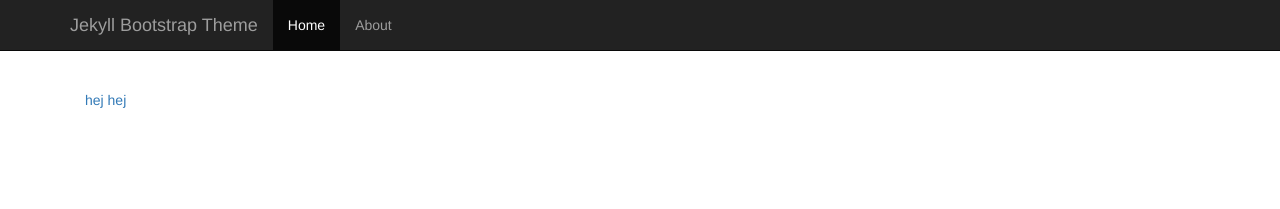
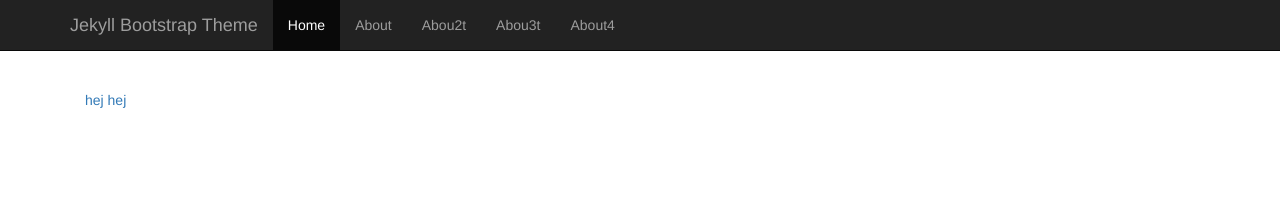
Before and after one commit to rawcopy/rawcopy.github.io, a Jekyll site: the page built from index.md, in a window 1280 px wide. Shown: the top 209 px of the page. Built offline with Jekyll 4.4.1, drawn with Linux system fonts in a browser that asks for light colours; nearby versions of some CDN libraries.

Commit message:
Update default.html

```diff
--- a/_layouts/default.html
+++ b/_layouts/default.html
@@ -24,7 +24,10 @@
         <div id="navbar" class="collapse navbar-collapse">
           <ul class="nav navbar-nav">
             <li class="active"><a href="#">Home</a></li>
-            <li><a href="https://github.com/planetjekyll/jekyll-bootstrap-theme">About</a></li>
+            <li><a href="about">About</a></li>
+            <li><a href="about">Abou2t</a></li>
+            <li><a href="about">Abou3t</a></li>
+            <li><a href="about">About4</a></li>
           </ul>
         </div><!--/.nav-collapse -->
       </div>
```
